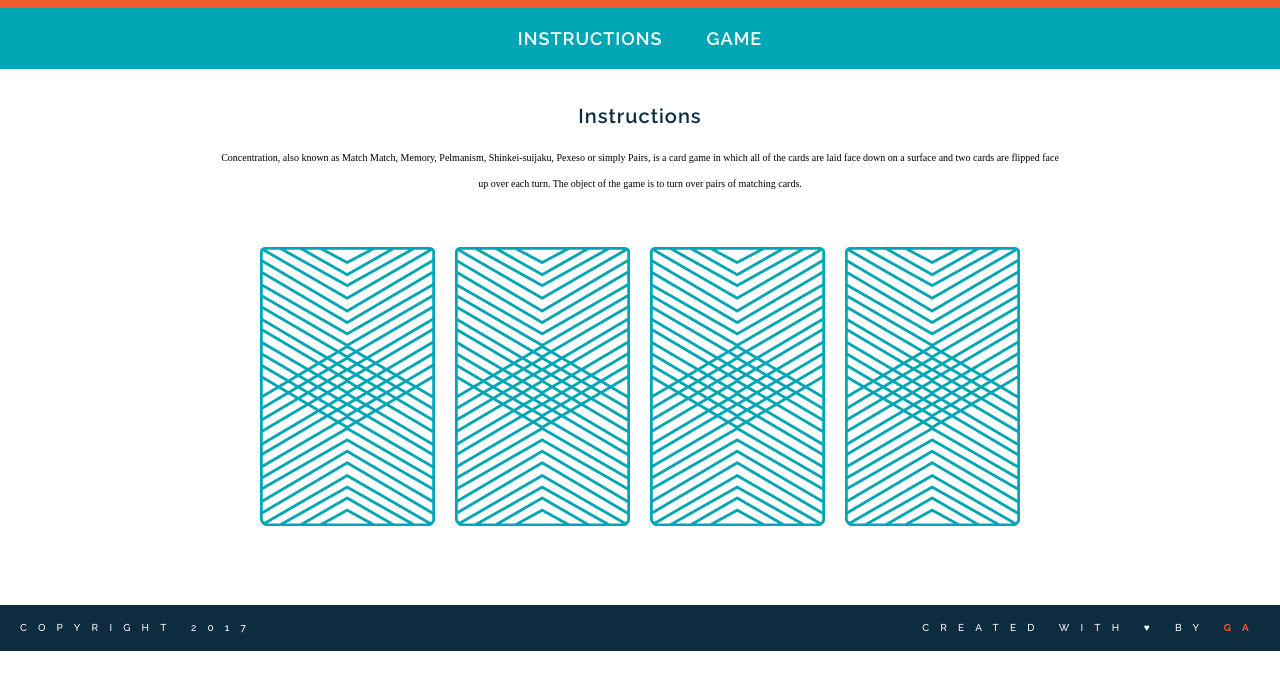
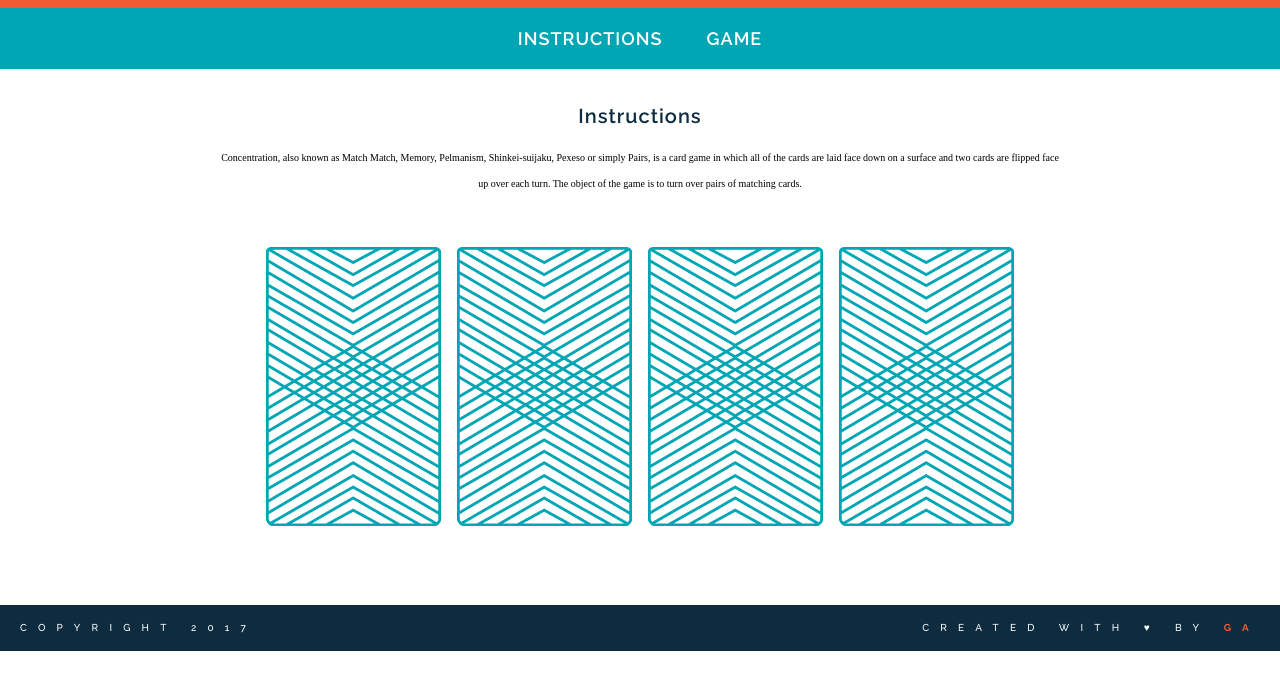
Before and after one commit to chai-ng/wdi-fundamentals-memorygame, a plain HTML site: page memory_game/index.html in a window 1280 px wide. Shown: the part 105-794 px from the top of the page. Drawn offline with Linux system fonts and the light colour scheme; a web font is replaced by a local one.

Commit message:
created game logic

```diff
--- a/memory_game/index.html
+++ b/memory_game/index.html
@@ -19,12 +19,13 @@
 		<h2>Instructions</h2>
 		<p>Concentration, also known as Match Match, Memory, Pelmanism, Shinkei-suijaku, Pexeso or simply Pairs, is a card game in which all of the cards are laid face down on a surface and two cards are flipped face up over each turn. The object of the game is to turn over pairs of matching cards.</p>
 
-		<div>
+		<div id="game-board" class="board clearfix"></div>
+<!-- 		<div>
 			<img src="images/back.png" alt="Queen of Diamonds">
 			<img src="images/back.png" alt="Queen of Hearts">
 			<img src="images/back.png" alt="King of Diamonds">
 			<img src="images/back.png" alt="King of Hearts">
-		</div>
+		</div> -->
 	</main>
 
 	<footer class="clearfix">
--- a/memory_game/js/main.js
+++ b/memory_game/js/main.js
@@ -1,21 +1,55 @@
-var cards = ['queen','queen','king','king'];
+var cards = [
+	{
+		suit: 'diamonds',
+		name: 'king',
+		cardImage: 'images/king-of-diamonds.png'
+	},
+	{
+		suit: 'hearts',
+		name: 'king',
+		cardImage: 'images/king-of-hearts.png'
+	},
+	{
+		suit: 'diamonds',
+		name: 'queen',
+		cardImage: 'images/queen-of-diamonds.png'
+	},
+	{
+		suit: 'hearts',
+		name: 'queen',
+		cardImage: 'images/queen-of-hearts.png'
+	},
+]
 var cardsInPlay = [];
 
 function checkForMatch () {
 	if (cardsInPlay[0] === cardsInPlay[1]) {
-		console.log('You found a match!');
+		alert('You found a match!');
 	} else {
-		console.log('Sorry, try again.');
+		alert('Sorry, try again.');
 	}
 }
 
-function flipCard (cardID) {
-	console.log('User flipped ' + cards[cardID]);
-	cardsInPlay.push(cards[cardID]);
+function flipCard () {
+	var cardID = this.getAttribute('data-id');
+	console.log('User flipped ' + cards[cardID].name);
+	this.setAttribute('src',cards[cardID].cardImage);
+	cardsInPlay.push(cards[cardID].name);
 	if (cardsInPlay.length === 2) {
 		checkForMatch();
 	}
+	console.log(cards[cardID].suit);
+	console.log(cards[cardID].cardImage);
 }
 
-flipCard(0);
-flipCard(2);
+function createBoard() {
+	for (var i = 0; i < cards.length; i++) {
+		var cardElement = document.createElement('img');
+		cardElement.setAttribute('src', 'images/back.png');
+		cardElement.setAttribute('data-id', i);
+		cardElement.addEventListener('click', flipCard);
+		document.getElementById("game-board").appendChild(cardElement);
+	}
+}
+
+createBoard();
```
